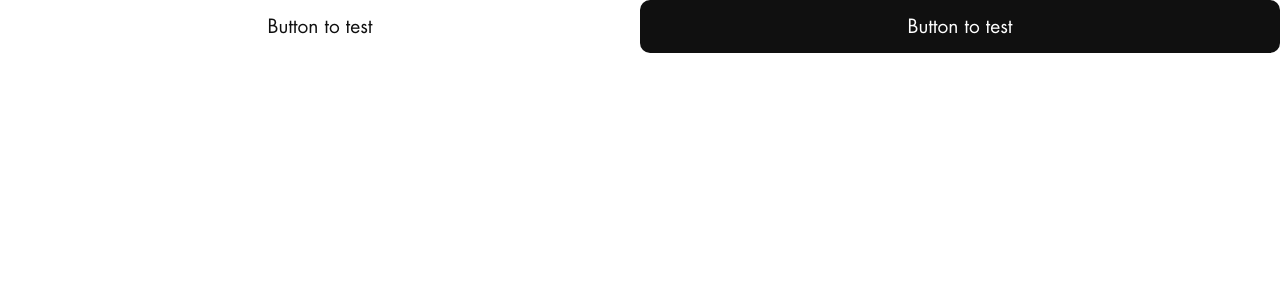
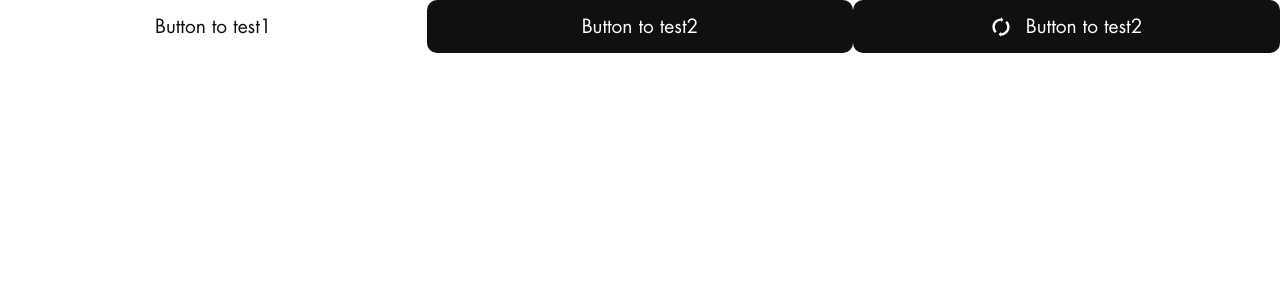
Before and after one commit to H1ghN0on/Sorataiyo-Frontend, a React (Create React App) app: page / in a window 1280 px wide. Shown: the top 300 px of the page. Built offline with nearby package versions, Linux system fonts and the light colour scheme.

Commit message:
icon button mockup, button fixes

```diff
--- a/src/App.tsx
+++ b/src/App.tsx
@@ -1,6 +1,9 @@
 import React from "react";
 
 import Button from "client/common/Buttons/Button";
+import IconButton from "client/common/Buttons/IconButton";
+
+import { ReactComponent as WaitSpin } from "client/shared/icons/wait-spin.svg";
 
 import "./App.scss";
 
@@ -9,19 +12,33 @@ function App() {
     <div className="container">
       <Button
         className="button1"
-        title="Button to test"
+        useLoader
+        onClick={async () => {
+          await new Promise((resolve) => {
+            setTimeout(resolve, 1000);
+          });
+        }}
+      >
+        Button to test1
+      </Button>
+      <Button
+        inverse
+        onClick={() => {
+          alert("Hi!");
+        }}
+      >
+        Button to test2
+      </Button>
+      <IconButton
+        icon={WaitSpin}
+        inverse
         useLoader
         onClick={async () => {
           await fetch("https://jsonplaceholder.typicode.com/posts/1");
         }}
-      />
-      <Button
-        inverse
-        title="Button to test"
-        onClick={() => {
-          alert("Hi!");
-        }}
-      />
+      >
+        Button to test2
+      </IconButton>
     </div>
   );
 }
--- a/src/client/common/Buttons/Button/Button.scss
+++ b/src/client/common/Buttons/Button/Button.scss
@@ -23,6 +23,10 @@
     cursor: pointer;
     border-radius: 10px;
 
+    overflow: hidden;
+    white-space: nowrap;
+    text-overflow: ellipsis;
+
     .loading-icon {
         fill: $primary-dark;
         width: 20px;
--- a/src/client/common/Buttons/Button/index.tsx
+++ b/src/client/common/Buttons/Button/index.tsx
@@ -5,9 +5,9 @@ import { ReactComponent as WaitSpin } from "../../../shared/icons/wait-spin.svg"
 
 import "./Button.scss";
 
-interface IButtonProps {
-  title: string;
+export interface IButtonProps {
   onClick: (e: React.MouseEvent<HTMLButtonElement>) => void;
+  children: React.ReactNode;
   useLoader?: boolean;
   className?: string;
   type?: "button" | "submit";
@@ -16,12 +16,12 @@ interface IButtonProps {
 }
 
 const Button: React.FC<IButtonProps> = ({
-  title,
   onClick,
   className,
   disabled,
   useLoader,
   inverse,
+  children,
   type = "button",
 }) => {
   const [isLoading, setLoading] = React.useState(false);
@@ -33,11 +33,9 @@ const Button: React.FC<IButtonProps> = ({
 
   const handleClick = async (e: React.MouseEvent<HTMLButtonElement>) => {
     if (useLoader) {
-      console.log("hi");
       setLoading(true);
       await onClick(e);
       setLoading(false);
-      console.log("hi2");
       return;
     }
 
@@ -54,7 +52,7 @@ const Button: React.FC<IButtonProps> = ({
       type={type}
       onClick={handleClick}
     >
-      {isLoading ? <WaitSpin className="loading-icon" /> : title}
+      {isLoading ? <WaitSpin className="loading-icon" /> : children}
     </button>
   );
 };
--- /dev/null
+++ b/src/client/common/Buttons/IconButton/IconButton.scss
@@ -0,0 +1,29 @@
+@import "../../../shared/styles/variables.scss";
+
+
+.button {
+    .icon-button-container {
+        display: flex;
+        justify-content: center;
+        align-items: center;
+        span {
+            overflow: hidden;
+            white-space: nowrap;
+            text-overflow: ellipsis;
+        }
+
+        .icon {
+            margin-right: 15px;
+            width: 20px;
+            fill: $primary-dark;
+        }
+    }
+
+    &.button-inverse {
+        .icon-button-container {
+            .icon {
+                fill: $primary-light !important;
+            }
+        }
+    }
+}
--- /dev/null
+++ b/src/client/common/Buttons/IconButton/index.tsx
@@ -0,0 +1,49 @@
+import React from "react";
+
+import Button from "../Button";
+
+import { IButtonProps } from "../Button";
+
+import "./IconButton.scss";
+
+interface IIconButtonProps extends IButtonProps {
+  icon: React.FunctionComponent<React.SVGProps<SVGSVGElement>>;
+}
+
+const IconButton: React.FC<IIconButtonProps> = ({
+  icon,
+  onClick,
+  className,
+  disabled,
+  useLoader,
+  inverse,
+  children,
+  type = "button",
+}) => {
+  const [Icon, setIcon] =
+    React.useState<React.FunctionComponent<React.SVGProps<SVGSVGElement>>>(
+      icon
+    );
+
+  React.useEffect(() => {
+    setIcon(icon);
+  }, [icon]);
+
+  return (
+    <Button
+      onClick={onClick}
+      className={"icon-button " + (className ? className : "")}
+      disabled={disabled}
+      useLoader={useLoader}
+      inverse={inverse}
+      type={type}
+    >
+      <div className="icon-button-container">
+        <Icon className="icon" />
+        <span>{children}</span>
+      </div>
+    </Button>
+  );
+};
+
+export default IconButton;
```
